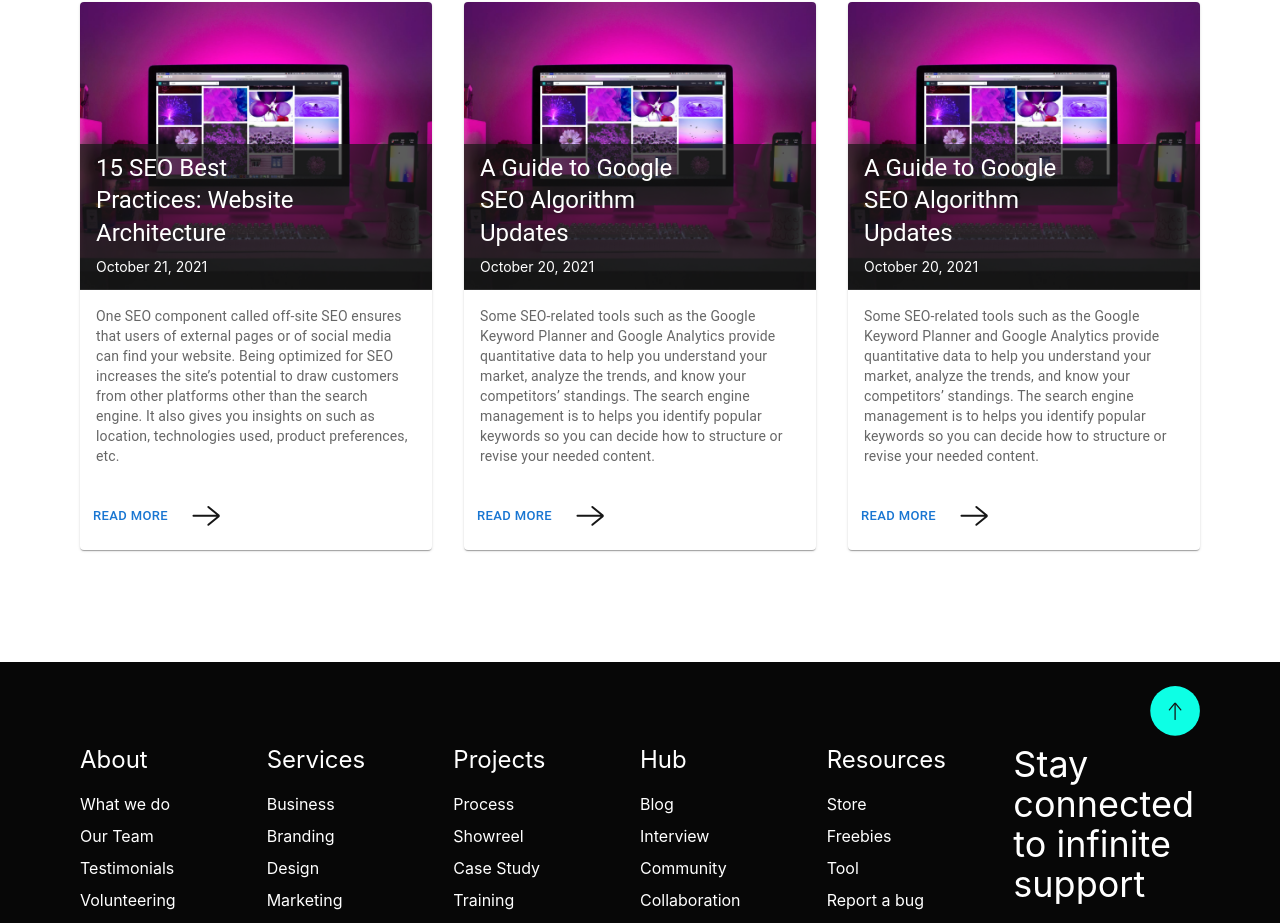
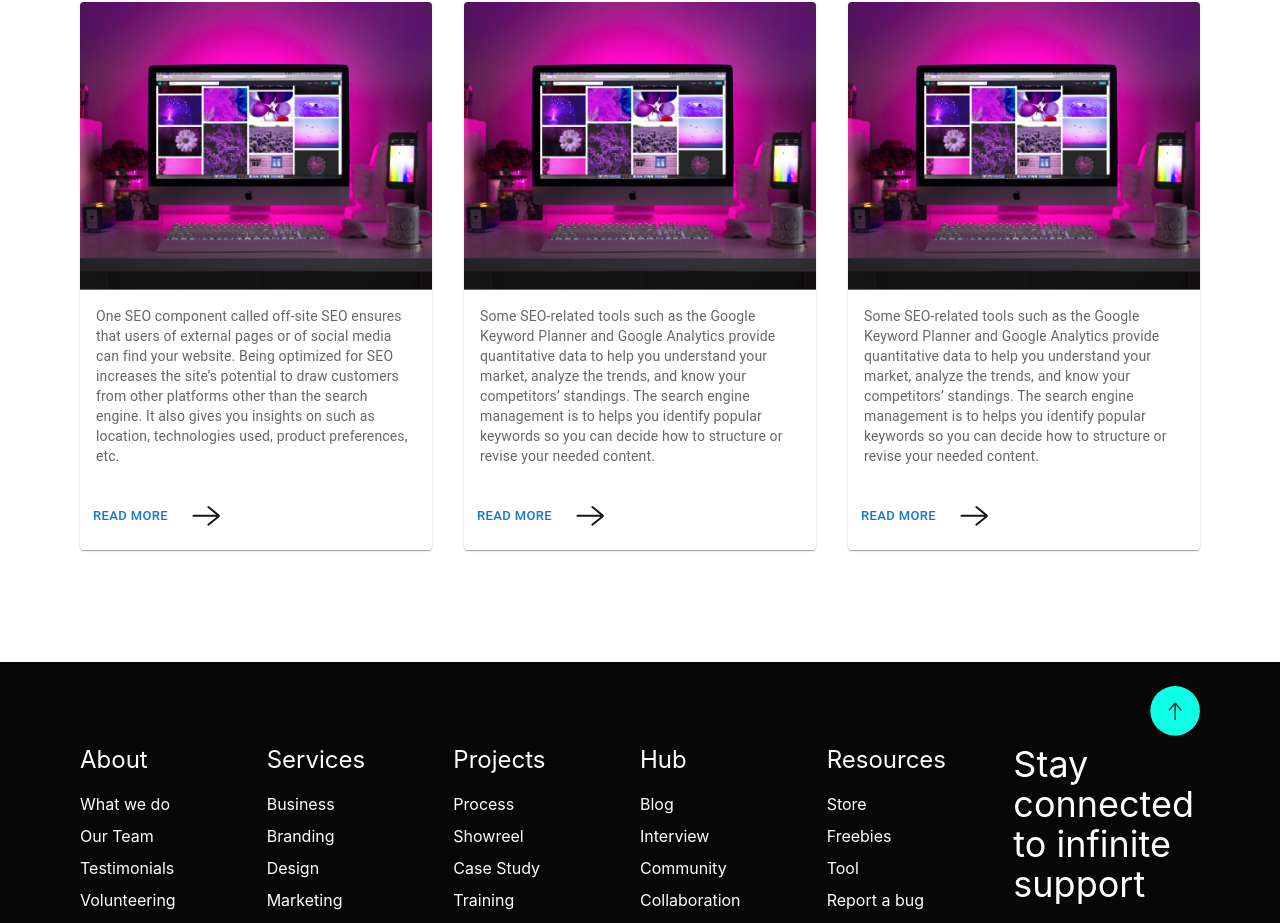
Before and after one commit to jadeoflagos/jademediapro, a Next.js app: page /projects in a window 1280 px wide. Shown: the part 1199-2122 px from the top of the page. Built offline with nearby package versions, Linux system fonts and the light colour scheme.

Commit message:
fix:home page

```diff
--- a/components/InterviewCard.jsx
+++ b/components/InterviewCard.jsx
@@ -3,7 +3,7 @@ import React from "react";
 const InterviewCard = () => {
   return (
     <div
-      className="text-white h-64"
+      className="text-white h-64 interview-card cursor-pointer"
       style={{
         background: `url("/images/interview1.png")`,
         backgroundSize: "cover",
@@ -11,7 +11,7 @@ const InterviewCard = () => {
       }}
     >
       <div className="h-4/5"></div>
-      <span className="bg-[#161616] bg-opacity-70 h-1/5 flex items-center justify-center lg:text-2xl">
+      <span className="interview-detail   h-1/5 flex items-center justify-center lg:text-[1.75rem]">
         with Tola Alabi of TA Consulting
       </span>
     </div>
--- a/components/PostCard.jsx
+++ b/components/PostCard.jsx
@@ -15,7 +15,7 @@ export default function PostCard({
   img,
 }) {
   return (
-    <Card className="border-none shadow-none">
+    <Card className="border-none shadow-none post-card">
       <div
         className="h-72 w-full relative"
         style={{
@@ -24,12 +24,12 @@ export default function PostCard({
           backgroundPosition: "center",
         }}
       >
-        <div className="z-20 absolute bottom-0 right-0 left-0 text-white  px-4 bg-[#161616B2] py-2">
+        <div className="post-title z-20 absolute bottom-0 right-0 left-0   px-4 py-2">
           <Typography
             gutterBottom
             variant="h5"
             component="div"
-            className=" w-9/12 text-[0.9rem] lg:text-base"
+            className=" w-9/12 text-[0.9rem] lg:text-[1.75rem]"
           >
             {title}
           </Typography>
@@ -37,7 +37,7 @@ export default function PostCard({
             gutterBottom
             variant="h8"
             component="div"
-            className="text-[0.6rem] lg:text-sm w-9/12 "
+            className="text-[0.6rem] lg:text-base w-9/12 "
           >
             {date}
           </Typography>
--- a/pages/index.jsx
+++ b/pages/index.jsx
@@ -9,7 +9,6 @@ import ServicesCarousel from "../components/ServicesCarousel";
 import Product from "../components/Product";
 import { eventData } from "../data";
 import Link from "next/link";
-import SectionHeader from "../components/organism/SectionHeader";
 import { Header } from "../data/HomePage";
 import EyeBrow from "../components/organism/EyeBrow";
 import styles from "../styles/Home.module.css";
@@ -130,8 +129,22 @@ export default function Home() {
         </div>
         <div className="lg:w-8/12 w-full lg:px-12 lg:order-2 order-1">
           <p className="text-3xl lg:text-7xl font-bold lg:leading-12  ">
-            Unlock your future by taking advantage of <a href="" className="border-b border-black " style={{paddingBottom:"-1rem"}}>Branding</a>  & <a href="" className="border-b border-black " style={{paddingBottom:"-1rem"}}>Digital marketing</a>
-
+            Unlock your future by taking advantage of{" "}
+            <a
+              href=""
+              className="border-b border-black "
+              style={{ paddingBottom: "-1rem" }}
+            >
+              Branding
+            </a>{" "}
+            &{" "}
+            <a
+              href=""
+              className="border-b border-black "
+              style={{ paddingBottom: "-1rem" }}
+            >
+              Digital marketing
+            </a>
           </p>
           <div>
             <p className="mt-8  text-base text-[#666666]">
@@ -306,7 +319,7 @@ export default function Home() {
       <div className="px-[1.375rem] lg:px-20 pt-32">
         <Heading text="Exclusive interviews with industry leading professionals" />
       </div>
-      <section className="flex flex-col lg:flex-row items-start px-[1.375rem] lg:px-20 mt-12">
+      <section className="flex flex-col lg:flex-row items-stretch px-[1.375rem] lg:px-20 mt-12">
         <div className="w-full lg:w-4/6">
           <iframe
             className="lg:hidden"
@@ -333,21 +346,25 @@ export default function Home() {
             <a href="https://vimeo.com">Vimeo</a>.
           </p> */}
         </div>
-        <div className="lg:w-2/6 flex flex-col justify-start ">
+        <div className="lg:w-2/6 items-stretch flex flex-col">
+          <div>
             <p className="text-[#046C62] mb-8 text-[2rem] leading-tight lg:leading-[3.375rem] lg:text-[3.06rem] mt-7 lg:mt-0">
               60 minutes with Adaeze of <u>CAV Digital</u>
             </p>
             <p>
               We start by defining a clear image of exactly who you serve and
-            precisely how they think. Why? Because you can’t help people unless
-            you know them – their hopes, their fears, their problems, and their
-            pitfalls. What converts a total stranger into a die-hard fan of your
-            brand? A constant pull of value and inspiration. At this stage, we
-            map out your customer’s journey so you’ll be able to meet them at
-            their point of need before one of your competitors does.
+              precisely how they think. Why? Because you can’t help people
+              unless you know them – their hopes, their fears, their problems,
+              and their pitfalls. What converts a total stranger into a die-hard
+              fan of your brand? A constant pull of value and inspiration. At
+              this stage, we map out your customer’s journey so you’ll be able
+              to meet them at their point of need before one of your competitors
+              does.
             </p>
             <p> We partner with brands to take communication.</p>
-          <p className="mt-10 cursor-pointer py-3 px-12 flex justify-center text-white bg-[#502A7A] max-w-max uppercase">
+          </div>
+          <p className="flex flex-grow" />
+          <p className=" cursor-pointer py-3 px-12 flex justify-center text-white bg-[#502A7A] max-w-max uppercase">
             watch more
           </p>
         </div>
@@ -359,7 +376,8 @@ export default function Home() {
       </section>
       <section className="px-[1.375rem] lg:px-20 mt-20 lg:mt-32">
         <p className=" text-4xl lg:text-7xl leading-12 font-semibold">
-          Discover popular and profitable <a className="border-b-2 border-black">editorials</a>
+          Discover popular and profitable{" "}
+          <a className="border-b-2 border-black">editorials</a>
         </p>
       </section>
       <section className="mt-11 grid grid-cols-1 lg:grid-cols-3 gap-y-6 lg:gap-y-0 lg:gap-x-8 px-[1.375rem] lg:px-20 ">
@@ -390,7 +408,7 @@ export default function Home() {
           ))}
         </div>
         <div className="flex flex-col lg:flex-row lg:items-center lg:space-x-8 ">
-          <EyeBrow text=" Explore our full catalogue"/>
+          <EyeBrow text=" Explore our full catalogue" />
           <p className="cursor-pointer mt-[0.68rem] lg:mt-0 py-3 px-12 flex justify-center text-white bg-[#502A7A] max-w-max uppercase">
             VISIT STORE
           </p>
@@ -398,9 +416,7 @@ export default function Home() {
       </section>
       <section className="lg:mt-32 mt-16 grid  grid-cols-1 lg:grid-cols-2 px-[1.375rem] lg:px-20 mb-44">
         <div className="w-full flex flex-col lg:pr-28">
-          <p className="lg:text-5xl text-3xl  font-semibold">
-            Don’t miss the next live meeting to experience growth
-          </p>
+          <EyeBrow text="Don’t miss the next live meeting to experience growth" />
           <div className="w-full grid grid-cols-2 gap-x-12  mt-10 flex-grow">
             {eventData.slice(0, 2).map((event, eventIndex) => (
               <div className="w-full flex flex-col" key={eventIndex}>
@@ -414,7 +430,7 @@ export default function Home() {
                     <span>{event.required}</span>
                   </p>
                 </div>
-                <div className="text-[#046C62] text-[1.5rem] lg:text-3xl mt-10 flex w-full flex-grow">
+                <div className="text-[#046C62] text-[1.5rem] lg:text-[3rem] lg:leading-[3.375rem] mt-10 flex w-full flex-grow">
                   {event.title}
                 </div>
                 <div className="flex items-center mt-12 ">
@@ -434,9 +450,7 @@ export default function Home() {
           </p>
         </div>
         <div className="lg:pl-28 lg:border-l-2 flex flex-col border-black">
-          <p className="lg:text-5xl text-3xl mb-8 mt-16 lg:mt-0 font-semibold">
-            Find the right job to boost your brilliant career
-          </p>
+          <EyeBrow text="Find the right job to boost your brilliant career" />
           <div className="space-y-6 flex-grow">
             {openings.map((op, opIndex) => (
               <div
--- a/styles/globals.css
+++ b/styles/globals.css
@@ -26,5 +26,29 @@ a {
 * {
   box-sizing: border-box;
 }
+.interview-detail{
+  background: transparent;
+  color: transparent;
+  transition: all 0.5s ease-in-out;
+
+}
+
+.interview-card:hover .interview-detail{
+background: #161616;
+opacity: 0.7;
+color: white
+}
+.post-title{
+  background: transparent;
+  color: transparent;
+  transition: all 0.5s ease-in-out;
+
+}
+.post-card:hover .post-title{
+  background: #161616;
+  opacity: 0.7;
+  color: white
+
+}
 
 @tailwind utilities;
```
Lines whose indentation alone changed are shown as unchanged.
